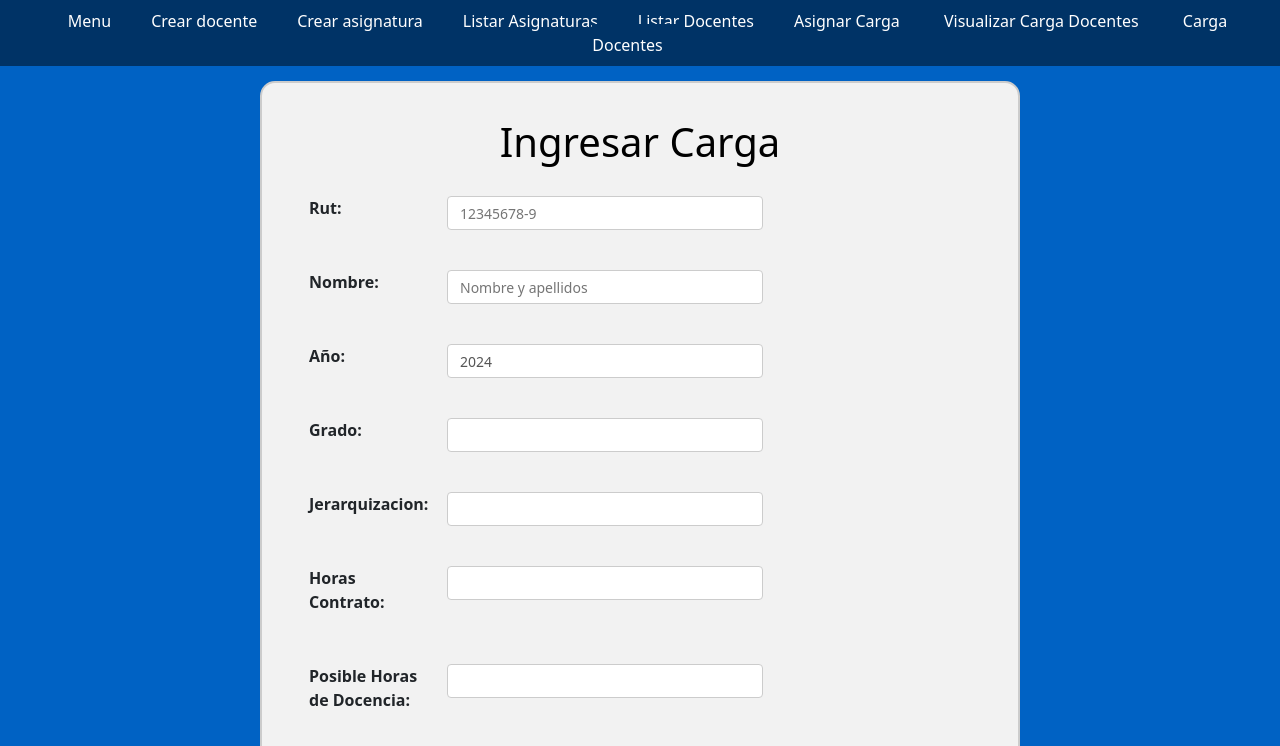
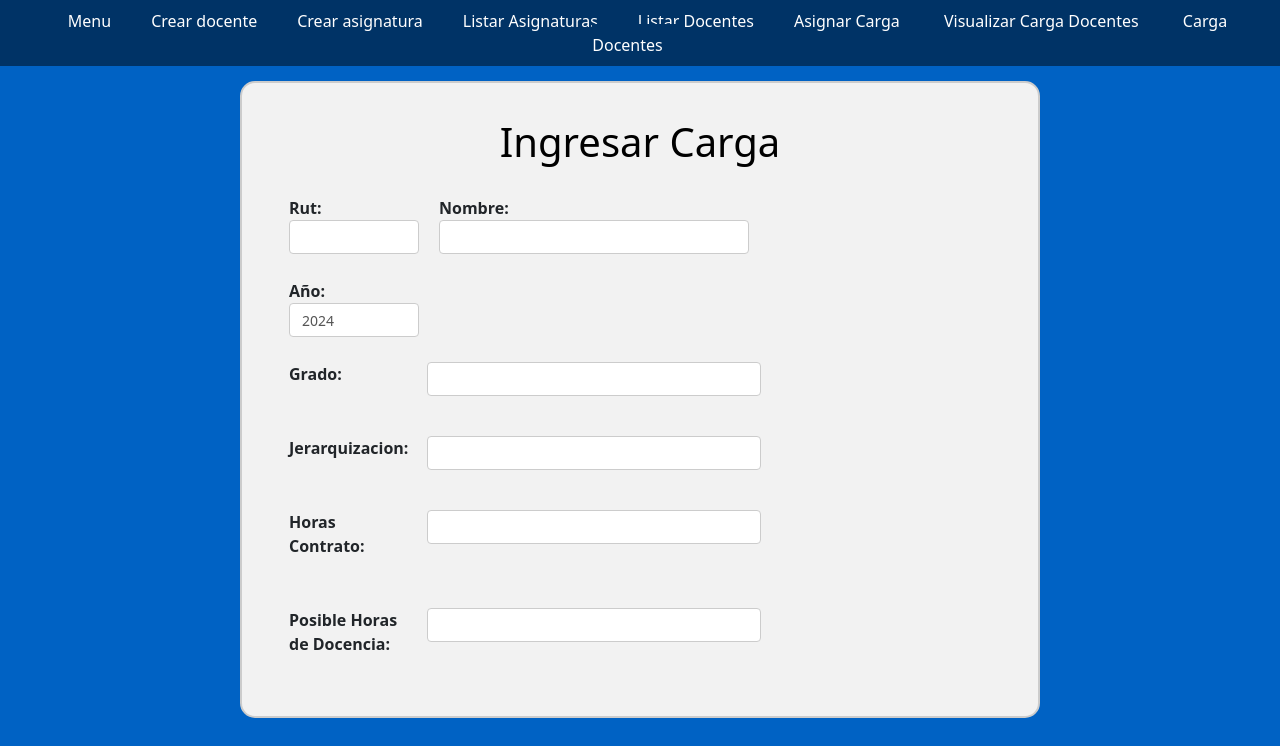
Before and after one commit to NachoMezaM/CDT_CargaTest1, an Angular app: page /carga-horaria/carga-horaria in a window 1280 px wide. Shown: the top 746 px of the page. Built offline with nearby package versions, Linux system fonts and the light colour scheme.

Commit message:
mati 3.5 16-05-2024

```diff
--- a/src/app/carga-horaria/carga-horaria/carga-horaria.component.css
+++ b/src/app/carga-horaria/carga-horaria/carga-horaria.component.css
@@ -3,7 +3,7 @@
   margin: 15px auto;
   width: 40%;
   max-width: 800px; /* Añadido un ancho máximo */
-  min-width: 760px; /* Añadido un ancho mínimo */
+  min-width: 800px; /* Añadido un ancho mínimo */
   background-color: #f2f2f2;
   padding: 10px;
   border: 2px solid #ccc;
@@ -51,7 +51,7 @@
   padding: 10px;
   border: 2px solid #ccc;
   border-radius: 15px;
-  font-size: medium;
+  font-size: me;
 }
 
 @media (max-width: 768px) {
--- a/src/app/carga-horaria/carga-horaria/carga-horaria.component.html
+++ b/src/app/carga-horaria/carga-horaria/carga-horaria.component.html
@@ -12,20 +12,23 @@
     <div class="containerflex">
       <h1 class="titulo">Ingresar Carga</h1>
 
-      <div class="rut-item row">
-        <label for="rut" class="col1"><strong>Rut:</strong></label>
-        <input type="text" id="rut" class="form-control1 col22" placeholder="12345678-9" required autocomplete="off" />
-      </div>
+      <div class="form-group">
+        <div class="row">
+          <div class="col1">
+            <label for="idProfesor"><strong>Rut:</strong></label>
+            <input formControlName="idProfesor" id="rut" type="text" class="form-control1">
+          </div>
 
-      <div class="nombre-item row">
-        <label for="nombre" class="col1"><strong>Nombre:</strong></label>
-        <input type="text" id="nombre" class="form-control1 col22" placeholder="Nombre y apellidos" autocomplete="off" />
-      </div>
+          <div class="col21 ">
+            <label for="nombre"><strong>Nombre:</strong></label>
+            <input formControlName="Nombre" id="nombre" type="text" class="form-control2">
+          </div>
 
-      <div class="año-item row">
-        <label for="año" class="col1"><strong>Año:</strong></label>
-        <input type="text" id="año" class="form-control1 col22" autocomplete="off" [value]="currentYear" readonly
-          style="background-color: #ffffff" />
+          <div class=col21>
+            <label for="año"><strong>Año:</strong></label>
+            <input formControlName="Año" id="año" class="form-control1" autocomplete="off" [value]="currentYear" readonly>
+          </div>
+        </div>
       </div>
 
       <div class="grado-item row">
```
